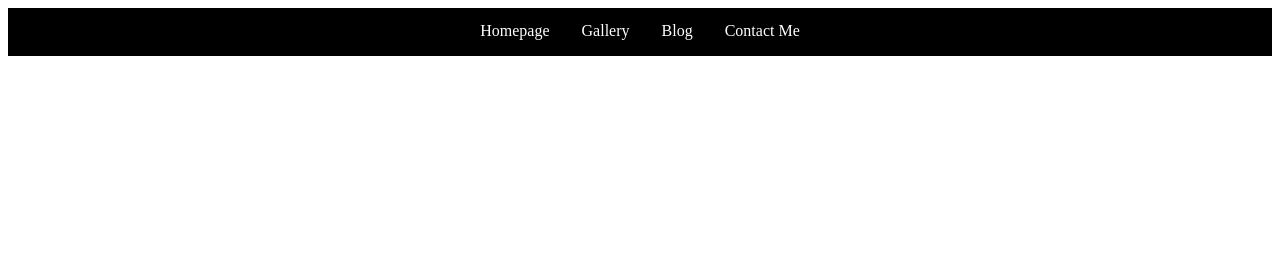
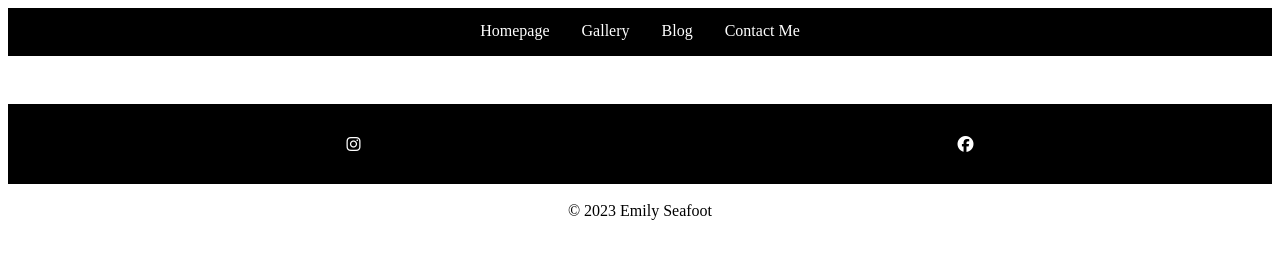
Before and after one commit to Emilypearl91/cpnt260-final-project, a plain HTML site: page blog.html in a window 1280 px wide. Drawn offline with Linux system fonts and the light colour scheme.

Commit message:
added footer to all pages

```diff
--- a/blog.html
+++ b/blog.html
@@ -8,6 +8,7 @@
   <link rel="stylesheet" href="css/nav.css">
   <link rel="stylesheet" href="css/typography.css">
   <link rel="stylesheet" href="css/reset.css">
+  <script src="https://kit.fontawesome.com/3b08f65fe2.js" crossorigin="anonymous"></script>
 </head>
 <body>
  <header>
@@ -20,5 +21,13 @@
     </ul>
   </nav>
  </header>
+
+ <footer>
+  <ul>
+    <li><a href="#"><i class="fa-brands fa-instagram"></i></a></li>
+    <li><a href="#"><i class="fa-brands fa-facebook"></i></a></li>
+  </ul>
+ <p>© 2023 Emily Seafoot</p>
+</footer>
 </body>
 </html>
--- a/css/nav.css
+++ b/css/nav.css
@@ -63,3 +63,31 @@
      color: white;
    }
  }
+
+ /*footer styling*/
+footer{
+  padding-top: 2rem;
+  height: 3rem;
+  margin-top: 3rem;
+
+  background-color: black;
+}
+
+footer p{
+  margin: auto;
+ text-align: center;
+ padding-top: 3rem;
+}
+
+footer ul{
+  list-style: none;
+  display: flex;
+  justify-content: space-around;
+
+  margin: auto;
+}
+
+footer a{
+
+  color: white;
+}
```
Also changed, not shown: contact-me.html (+9 -0 lines), gallery.html (+9 -0 lines), homepage.html (+10 -1 lines), svg/Bobs-Adventures copy.svg (deleted).
